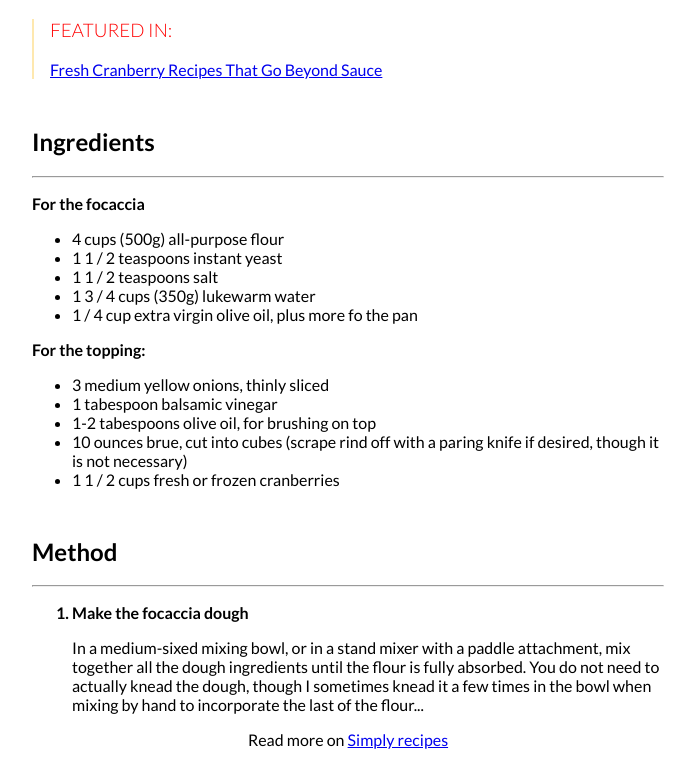
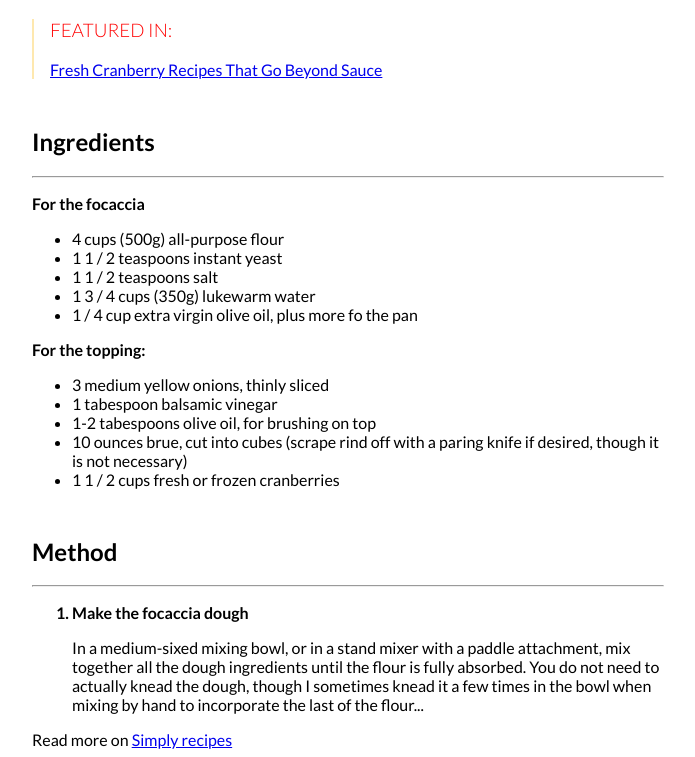
Before and after one commit to bertcoscia/Epicode-W1D3, a plain HTML site: page index.html in a window 1280 px wide. Shown: the part 614-1371 px from the top of the page, without its empty margins (292-987 px from the left). Drawn offline with Linux system fonts and the light colour scheme.

Commit message:
changed widht of footer

```diff
--- a/style.css
+++ b/style.css
@@ -31,17 +31,13 @@ body {
     font-weight: bold;
 }
 
-footer {
-    text-align: center;
-}
-
 iframe {
     margin-left: 25%;
     margin-right: 25%;
     width: 50%;
 }
 
-main {
+main, footer {
     width: 50%;
     margin-left: 25%;
     margin-right: 25%;
```
